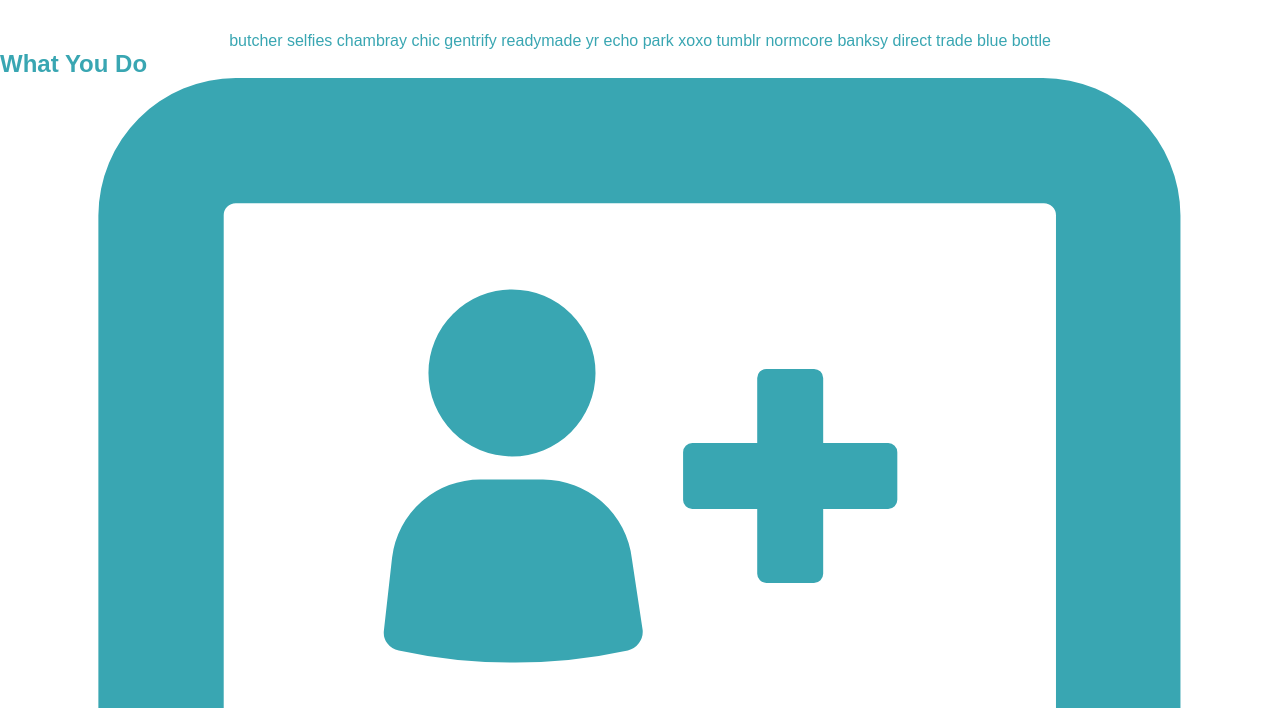
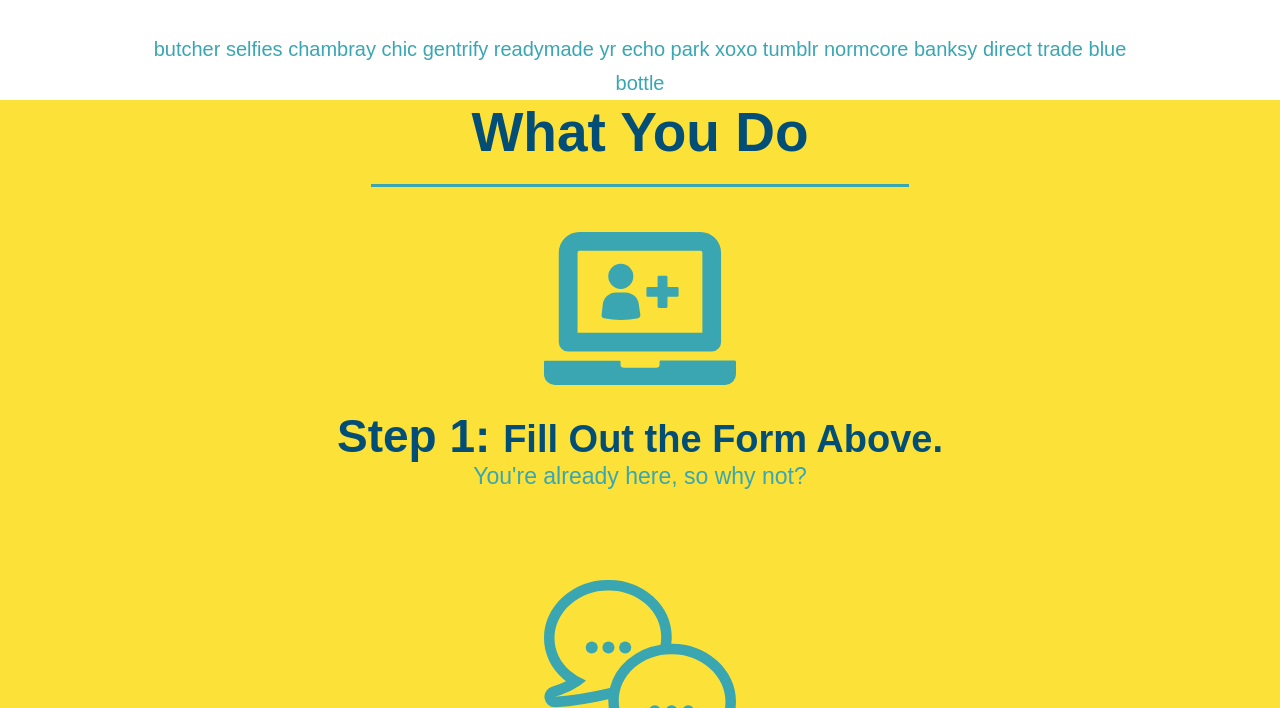
Before and after one commit to kingkrayon/Run-Buddy, a plain HTML site: page index.html in a window 1280 px wide. Shown: the part 772-1480 px from the top of the page. Drawn offline with Linux system fonts and the light colour scheme.

Commit message:
styled the what you do section

```diff
--- a/assets/css/style.css
+++ b/assets/css/style.css
@@ -121,20 +121,57 @@ color: #024e76;
     text-align: center;
 }
 
-.intro h2 {
-    font-size: 55px;
-    color: #024e76;
-    margin-bottom: 35px;
-    padding: 0 100px 20px 100px;
-    border-bottom: 3px solid;
-    border-color: #fce138;
-    display:inline-block;
-}
 
-.intor p {
+.intro p {
     line-height: 1.7;
     color: #39a6b2;
     width: 80%;
     font-size: 20px;
     margin: 0 auto;
 }
+
+.steps {
+    text-align: center;
+    background-color: #fce138;
+}
+
+.section-title {
+    font-size: 55px;
+    color: #024e76;
+    margin-bottom: 35px;
+    padding: 0 100px 20px 100px;
+    display: inline-block;
+    border-bottom: 3px solid;
+}
+
+.primary-border {
+    border-color: #fce138;
+}
+
+.secondary-border {
+    border-color: #39a6b2;
+}
+
+.steps div {
+    margin-bottom: 80px;
+}
+
+.steps img {
+    width: 15%;
+    margin: 10px 0;
+}
+
+.steps h3 {
+    color: #024e76;
+    font-size: 46px;
+    margin-top: 10px;
+}
+
+.steps p {
+    color: #39a6b2;
+    font-size: 23px;
+}
+
+.steps span {
+    font-size: 38px;
+}
--- a/index.html
+++ b/index.html
@@ -68,37 +68,37 @@
 
    <!--"what we do" section-->
    <section id="what-we-do" class="intro">
-       <h2>What We Do</h2>
+       <h2 class= "section-title primary-border">What We Do</h2>
        <p>
            butcher selfies chambray chic gentrify readymade yr echo park xoxo tumblr normcore banksy direct trade blue bottle
        </p>
    </section>
 
    <!-- "What you do " section-->
-   <section id="what-you-do">
-       <h2>What You Do</h2>
+   <section id="what-you-do" class="steps">
+       <h2 class= "section-title secondary-border">What You Do</h2>
 
        <div>
            <img src="./assets/images/01-04-svgs/step-1.svg" alt=""/>
-           <h3>Step 1: Fill Out the Form Above.</h3>
+           <h3> Step 1: <span> Fill Out the Form Above.</span></h3>
            <p>You're already here, so why not?</p>
        </div>
 
        <div>
            <img src="./assets/images/01-04-svgs/step-2.svg" alt="" />
-           <h3> Step 2: Consult with one of our trainers.</h3>
+           <h3> Step 2: <span>Consult with one of our trainers.</span></h3>
            <p> Are you here to build muscle, lose weight, or just feel good?</p>
        </div>
 
        <div>
            <img src="./assets/images/01-04-svgs/step-3.svg" alt="" />
-           <h3> Step 3: Get Running.</h3>
+           <h3> Step 3: <span> Get Running.</span> </h3>
            <p> Hit the ground running (literally) once your trainer lays out your plan. </p>
        </div>
 
        <div>
            <img src="./assets/images/01-04-svgs/step-4.svg" alt="" />
-           <h3>Step 4: See Results</h3>
+           <h3>Step 4: <span>See Results</span></h3>
            <p>Bi-weekly check-ins with your trainer will keep you focused</p>
        </div>
    <section id="your-trainers">
```
